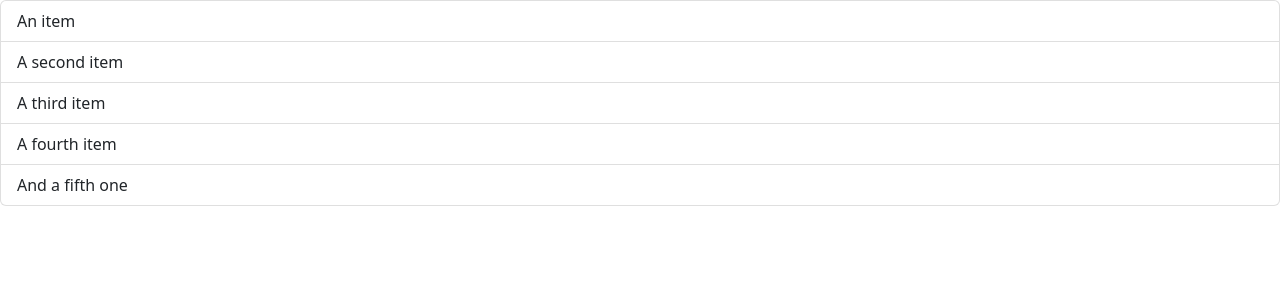
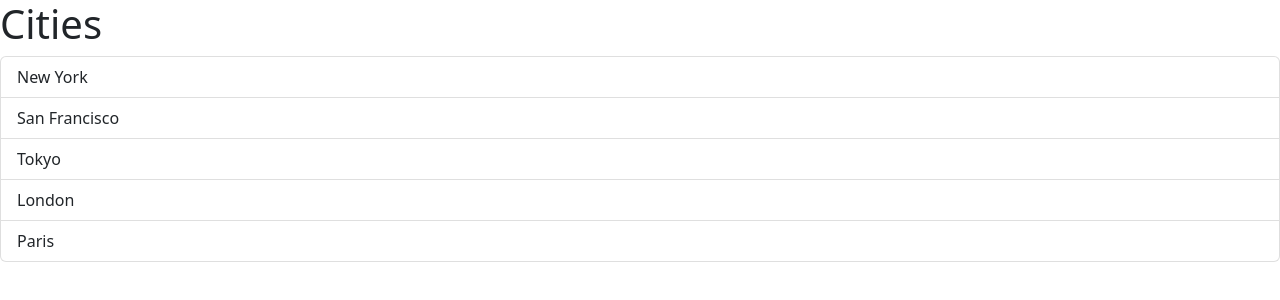
Before and after one commit to Hudson-TD/game-discovery, a React (Vite) app: page / in a window 1280 px wide. Shown: the top 300 px of the page. Built offline with nearby package versions, Linux system fonts and the light colour scheme.

Commit message:
Expanded ListGroup component to rely on passed props with appropriate type definitions

```diff
--- a/src/App.tsx
+++ b/src/App.tsx
@@ -1,7 +1,8 @@
 import ListGroup from "./components/ListGroup";
 
 function App() {
-  return <ListGroup />;
+  let items = ["New York", "San Francisco", "Tokyo", "London", "Paris"];
+  return <ListGroup items={items} heading="Cities" />;
 }
 
 export default App;
--- a/src/components/ListGroup.tsx
+++ b/src/components/ListGroup.tsx
@@ -1,12 +1,35 @@
-function ListGroup() {
+import { useState } from "react";
+
+interface ListGroupProps {
+  items: string[];
+  heading: string;
+}
+
+function ListGroup({ items, heading }: ListGroupProps) {
+  const [selectedIndex, setSelectedIndex] = useState(-1);
+
   return (
-    <ul className="list-group">
-      <li className="list-group-item">An item</li>
-      <li className="list-group-item">A second item</li>
-      <li className="list-group-item">A third item</li>
-      <li className="list-group-item">A fourth item</li>
-      <li className="list-group-item">And a fifth one</li>
-    </ul>
+    <>
+      <h1>{heading}</h1>
+      {items.length === 0 && <p>No item found</p>}
+      <ul className="list-group">
+        {items.map((item, index) => (
+          <li
+            className={
+              selectedIndex === index
+                ? "list-group-item active"
+                : "list-group-item"
+            }
+            key={item}
+            onClick={() => {
+              setSelectedIndex(index);
+            }}
+          >
+            {item}
+          </li>
+        ))}
+      </ul>
+    </>
   );
 }
 
```
